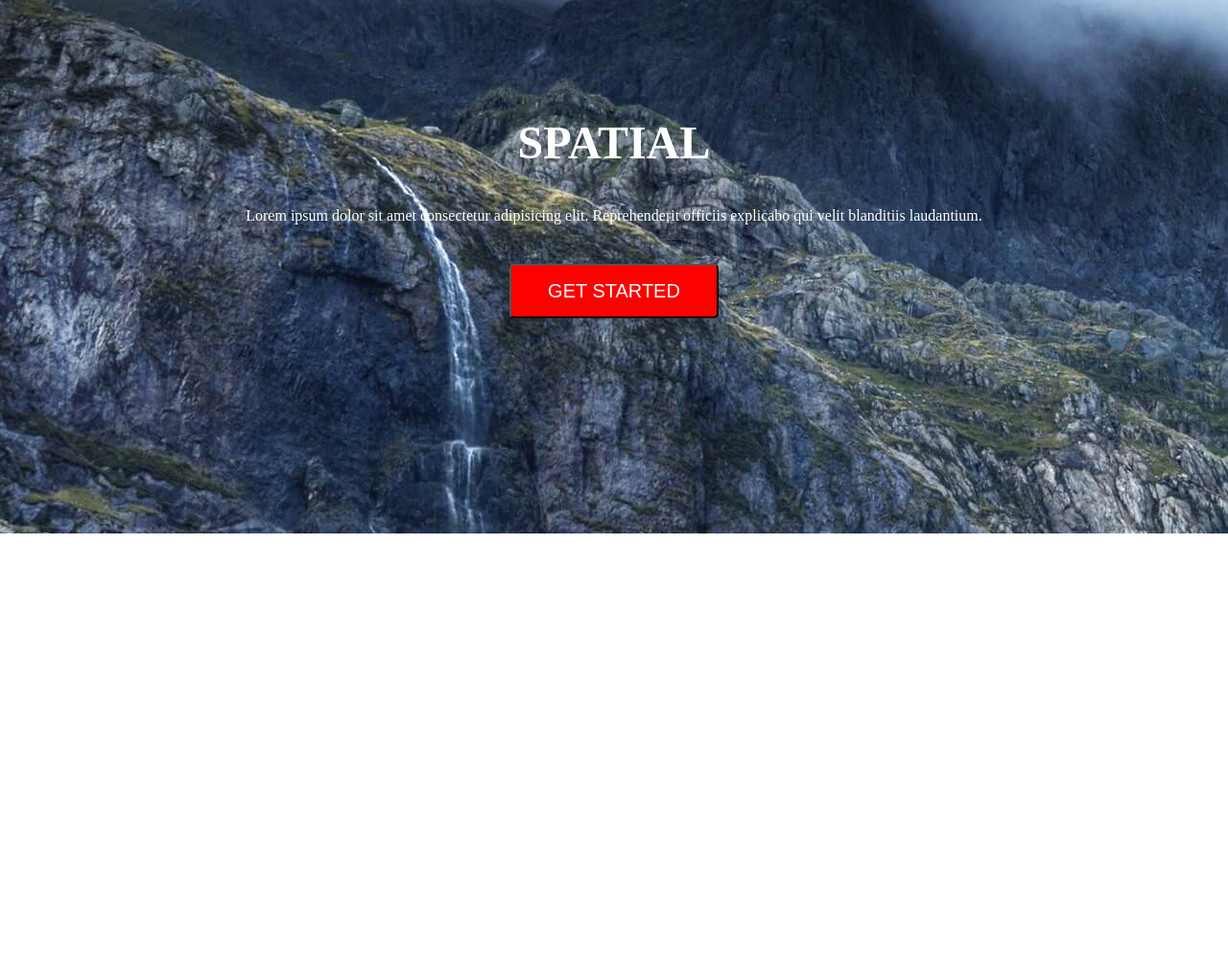
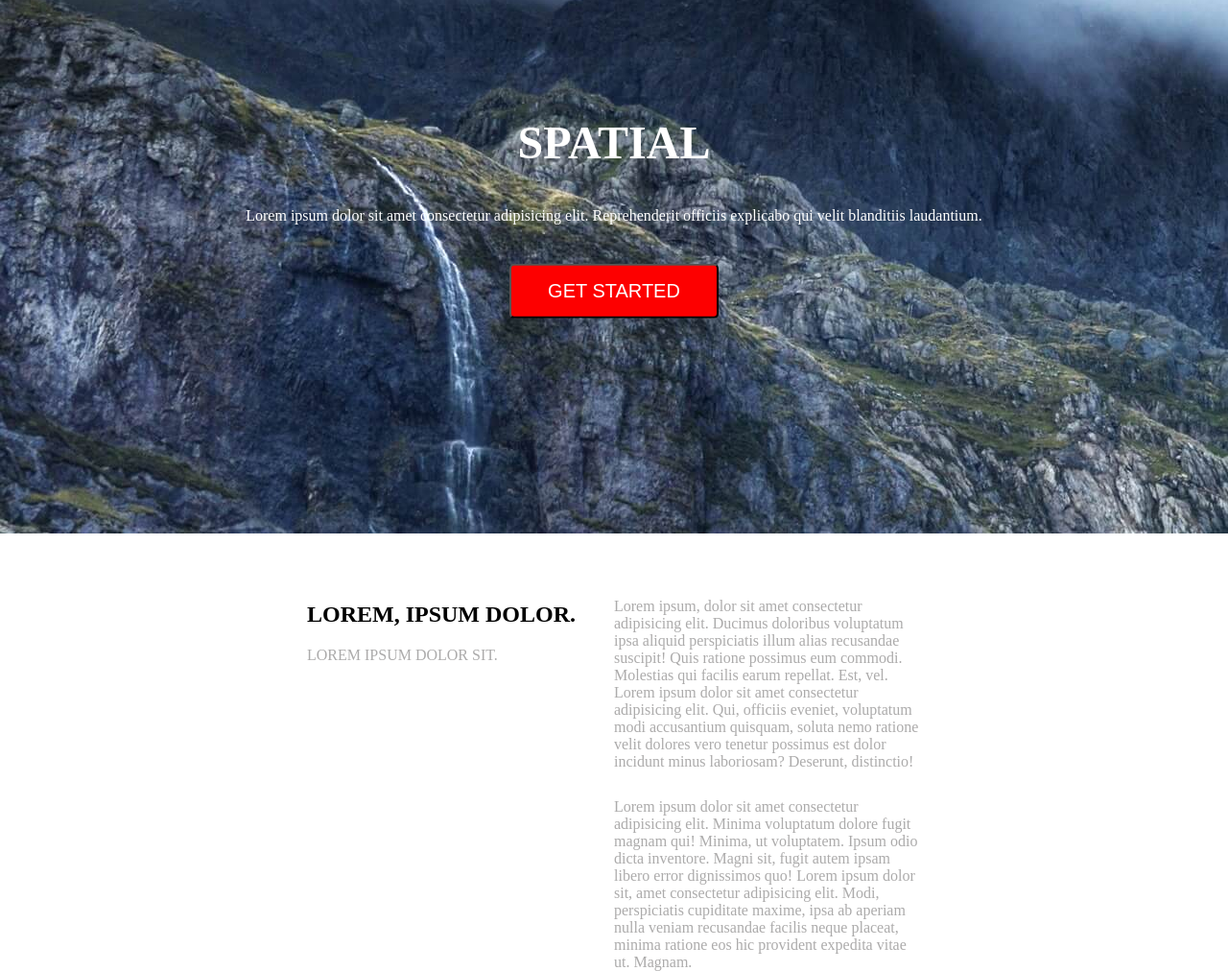
Before and after one commit to herediat/spatial-sass-scss, a website: page index.html in a window 1280 px wide. Shown: the part 244-1256 px from the top of the page at 96% size. Before the commit the page ends 800 px from the top, so only its background shows below. Drawn offline with Linux system fonts and the light colour scheme.

Commit message:
Section1 done

```diff
--- a/index.html
+++ b/index.html
@@ -1,5 +1,6 @@
 <!DOCTYPE html>
 <html lang="en">
+
 <head>
     <meta charset="UTF-8">
     <meta http-equiv="X-UA-Compatible" content="IE=edge">
@@ -7,7 +8,9 @@
     <title>Document</title>
     <link rel="stylesheet" href="./public/css/app.css">
 </head>
+
 <body>
+    <!-- ---------------------------------Header------------------------ -->
     <header>
         <nav class="content">
             <div class="objects">
@@ -28,13 +31,42 @@
                 <h1>
                     Spatial
                 </h1>
-                        <p>Lorem ipsum dolor sit amet consectetur adipisicing elit. Reprehenderit officiis explicabo qui velit blanditiis laudantium.</p>
+                <p>Lorem ipsum dolor sit amet consectetur adipisicing elit. Reprehenderit officiis explicabo qui velit
+                    blanditiis laudantium.</p>
                 <button>Get started</button>
             </div>
         </nav>
     </header>
 
-    <!-- Section1 -->
+    <!-- --------------------------------Section1 ---------------------------->
+
+<div class="phrase">
+    <div class="lectus">
+        <h2>
+            Lorem, ipsum dolor.
+        </h2>
+        <p>
+            Lorem ipsum dolor sit.
+        </p>
+    </div>
+    <div class="paragraph">
+        <p class="paragraph1">
+            Lorem ipsum, dolor sit amet consectetur adipisicing elit. Ducimus doloribus voluptatum ipsa aliquid
+            perspiciatis illum alias recusandae suscipit! Quis ratione possimus eum commodi. Molestias qui facilis earum
+            repellat. Est, vel.
+            Lorem ipsum dolor sit amet consectetur adipisicing elit. Qui, officiis eveniet, voluptatum modi accusantium
+            quisquam, soluta nemo ratione velit dolores vero tenetur possimus est dolor incidunt minus laboriosam?
+            Deserunt, distinctio!
+        </p>
+        <p class="paragraph2">
+            Lorem ipsum dolor sit amet consectetur adipisicing elit. Minima voluptatum dolore fugit magnam qui! Minima,
+            ut voluptatem. Ipsum odio dicta inventore. Magni sit, fugit autem ipsam libero error dignissimos quo!
+            Lorem ipsum dolor sit, amet consectetur adipisicing elit. Modi, perspiciatis cupiditate maxime, ipsa ab
+            aperiam nulla veniam recusandae facilis neque placeat, minima ratione eos hic provident expedita vitae ut.
+            Magnam.
+        </p>
+    </div>
+</div>
 
 </body>
 </html>
--- a/src/sass/modules/_header.sass
+++ b/src/sass/modules/_header.sass
@@ -42,3 +42,24 @@ body
         border-radius: 5px
         font-size: 20px
         text-transform: uppercase
+
+// --------------------section1-------------
+
+.phrase
+    height: 45vh
+    display: flex
+    margin-left: 25%
+    margin-right: 25%
+    padding-top: 4%
+    .lectus
+        flex: 1
+        h2
+            text-transform: uppercase
+        p
+            text-transform: uppercase
+            color: #acabab
+    .paragraph
+        flex: 1
+        color: #acabab
+        .paragraph2
+            padding-top: 4%
```
Also changed, not shown: public/css/app.css, 1 other file. Lines whose indentation alone changed are shown as unchanged.
